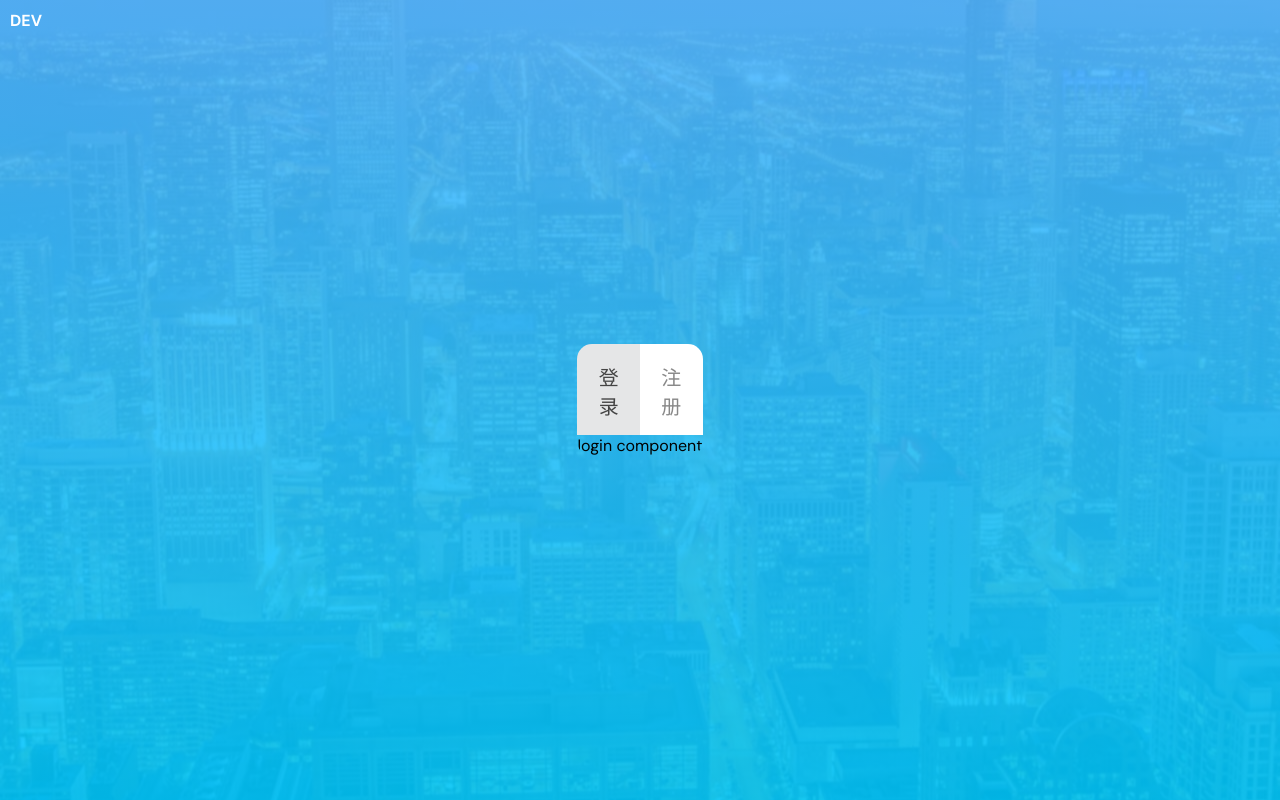
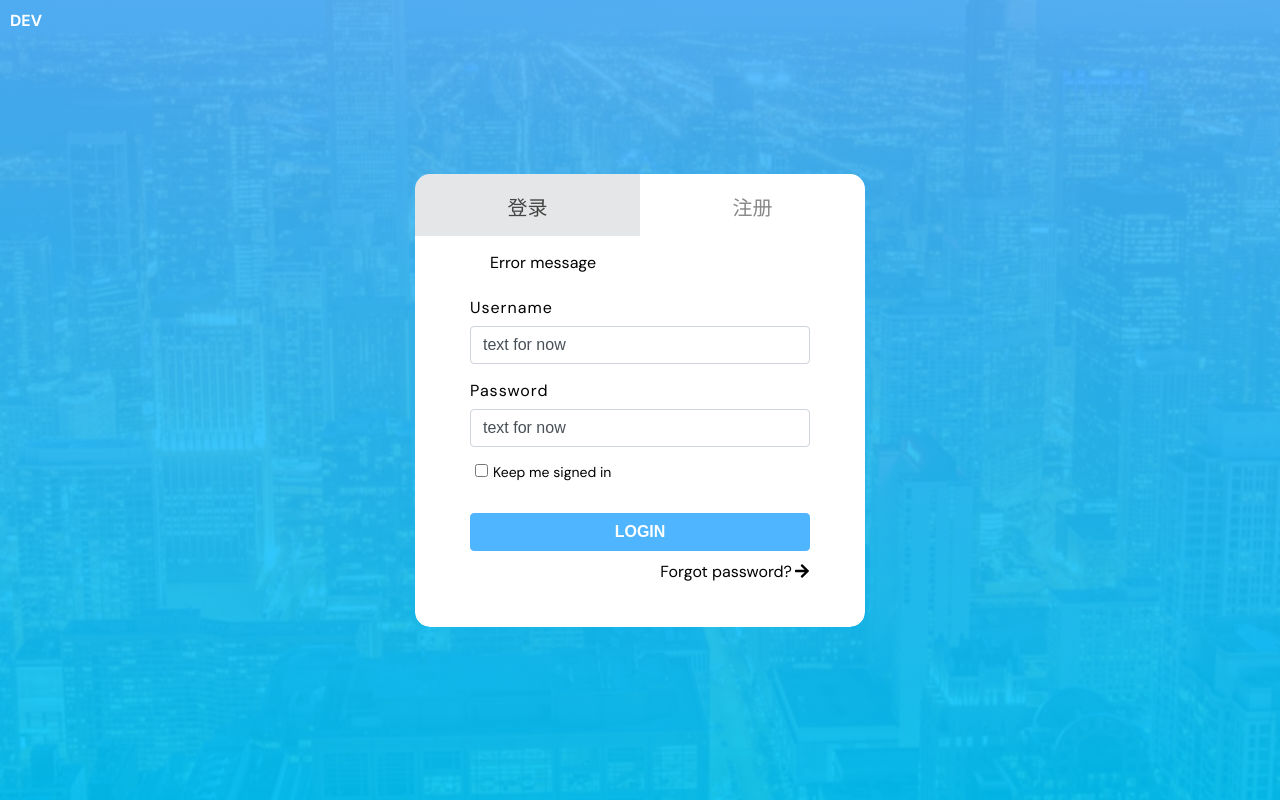
Before and after one commit to ASElieen/social-fe, a React (Create React App) app: page / in a window 1280 px wide. Built offline with nearby package versions, Linux system fonts and the light colour scheme.

Commit message:
feat:(auth)初步完成登录组件

```diff
--- a/package.json
+++ b/package.json
@@ -12,6 +12,7 @@
     "@testing-library/user-event": "^13.5.0",
     "react": "^18.2.0",
     "react-dom": "^18.2.0",
+    "react-icons": "^4.7.1",
     "react-loading-skeleton": "^3.1.1",
     "react-router-dom": "^6.8.1",
     "react-scripts": "5.0.1",
--- a/src/components/input/Input.jsx
+++ b/src/components/input/Input.jsx
@@ -1,8 +1,9 @@
 import React from 'react';
 import PropTypes from 'prop-types';
+import './Input.scss';
 
 const Input = (props) => {
-  const { name, type, value, className, labelText, placeholder, handleChange } = props;
+  const { name, type, value, className, labelText, placeholder, handleChange, id } = props;
   return (
     <>
       <div className="form-row">
@@ -13,6 +14,7 @@
         )}
 
         <input
+          id={id}
           type={type}
           name={name}
           value={value}
@@ -27,11 +29,12 @@
 };
 
 Input.propTypes = {
+  id: PropTypes.string,
   name: PropTypes.string.isRequired,
   type: PropTypes.string.isRequired,
   className: PropTypes.string,
   labelText: PropTypes.string,
-  value: PropTypes.string,
+  value: PropTypes.any,
   placeholder: PropTypes.string,
   handleChange: PropTypes.func
 };
--- a/src/pages/auth/auth-tabs/AuthTabs.js
+++ b/src/pages/auth/auth-tabs/AuthTabs.js
@@ -1,6 +1,7 @@
 import React, { useState } from 'react';
 import './AuthTabs.scss';
 import backgroundImage from '../../../assets/images/background.jpg'
+import Login from '../login/Login';
 
 const AuthTabs = () => {
     const [type, setType] = useState('login')
@@ -11,15 +12,17 @@
                 <div className="tabs">
                     <div className="tabs-auth">
                         <ul className="tab-group">
-                            <li className="tab active" onClick={() => setType('login')}>
+                            <li className={`tab ${type === 'login' ? 'active' : ''}`} onClick={() => setType('login')}>
                                 <button className="login">登录</button>
                             </li>
-                            <li className="tab" onClick={() => setType('signup')}>
+                            <li className={`tab ${type === 'signup' ? 'active' : ''}`} onClick={() => setType('signup')}>
                                 <button className="signup">注册</button>
                             </li>
                         </ul>
                         {
-                            type === 'login' && <div className="tab-item">login component</div>
+                            type === 'login' && <div className="tab-item">
+                                <Login />
+                            </div>
                         }
                         {
                             type === 'signup' && <div className="tab-item">register component</div>
--- /dev/null
+++ b/src/pages/auth/login/Login.jsx
@@ -0,0 +1,53 @@
+import React from 'react';
+import './Login.scss';
+import { FaArrowRight } from 'react-icons/fa';
+import Input from '../../../components/input/Input';
+import Button from '../../../components/button/Button';
+
+const Login = () => {
+  return (
+    <div className="auth-inner">
+      <div className="alerts" role="alert">
+        Error message
+      </div>
+      <form className="auth-form">
+        <div className="form-input-container">
+          {/* username */}
+          <Input
+            id="username"
+            name="username"
+            type="text"
+            value="text for now"
+            labelText="Username"
+            placeholder="enter ur username"
+            handleChange={() => {}}
+          />
+
+          {/* password field */}
+          <Input
+            id="password"
+            name="password"
+            type="text"
+            value="text for now"
+            labelText="Password"
+            placeholder="enter ur password"
+            handleChange={() => {}}
+          />
+
+          <label className="checkmark-container" htmlFor="checkbox">
+            <Input id="checkbox" name="checkbox" type="checkbox" value={false} handleChange={() => {}} />
+            Keep me signed in
+          </label>
+        </div>
+        {/* button component */}
+        <Button label={'LOGIN'} className="auth-button button" disabled={false} />
+
+        <span className="forgot-password">
+          Forgot password? <FaArrowRight className="arrow-right" />
+        </span>
+      </form>
+    </div>
+  );
+};
+
+export default Login;
--- /dev/null
+++ b/src/pages/auth/login/Login.scss
@@ -0,0 +1,61 @@
+.auth-form {
+  .form-input-container {
+    margin-bottom: 20px;
+
+    .checkmark-container {
+      display: flex;
+      align-items: baseline;
+      font-size: 14px;
+      cursor: pointer;
+      user-select: none;
+
+      input {
+        margin-right: 10px;
+        cursor: pointer;
+      }
+    }
+
+    .error {
+      border: 1px solid var(--error);
+    }
+  }
+
+  .auth-button {
+    color: var(--white-1);
+    background-color: var(--primary-1);
+    border-color: var(--primary-1);
+    display: block;
+    width: 100%;
+    font-weight: 700;
+    cursor: pointer;
+
+    &:disabled {
+      cursor: not-allowed;
+      pointer-events: none;
+      background-color: var(--primary-1);
+      opacity: 0.5;
+      border-color: var(--primary-1);
+    }
+  }
+
+  a {
+    color: inherit;
+    text-decoration: none;
+  }
+
+  .forgot-password {
+    display: flex;
+    padding-top: 10px;
+    cursor: pointer;
+    justify-content: flex-end;
+
+    .arrow-right {
+      margin-left: 2px;
+      margin-top: 2px;
+    }
+
+    &:hover {
+      color: var(--primary-1);
+    }
+  }
+}
```
Also changed, not shown: 1 other file (tests, documents, lock files or other folders).
